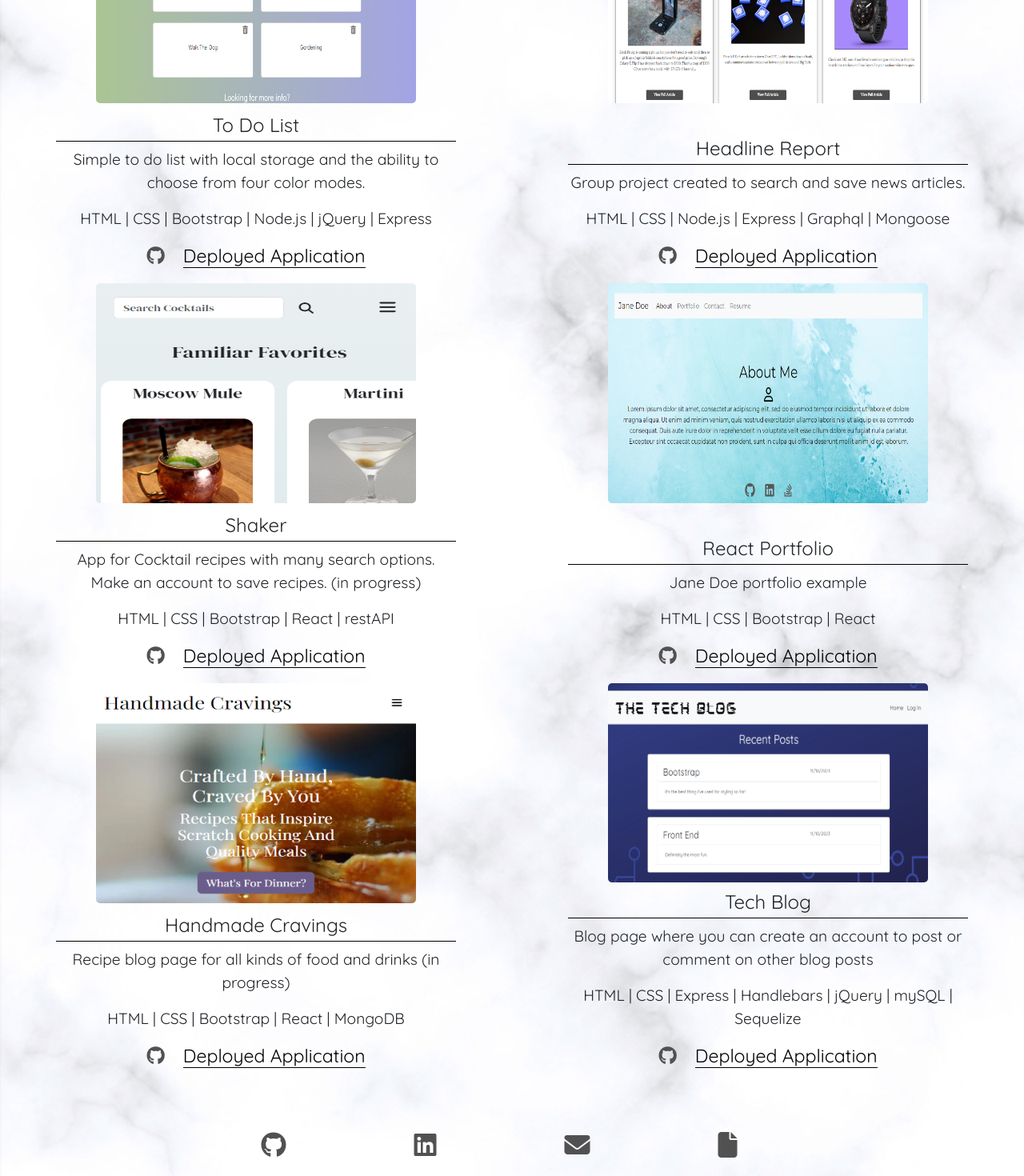
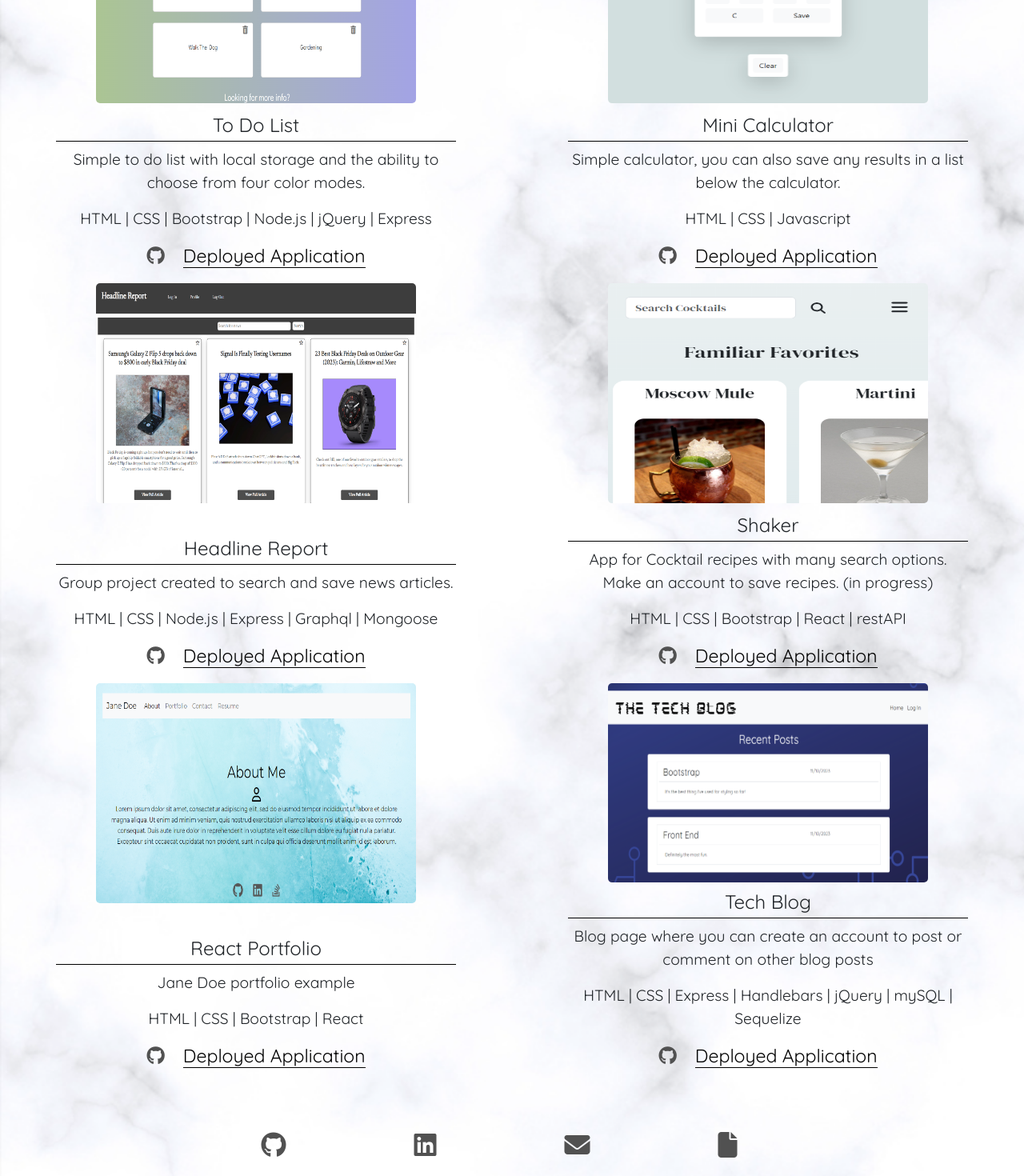
Before and after one commit to samanthagard13/SG-React-Portfolio, a React (Vite) app: page /web in a window 1280 px wide. Shown: the part 500-1970 px from the top of the page at 80% size. Built offline with nearby package versions, Linux system fonts and the light colour scheme.

Commit message:
added calculator project to web development page

```diff
--- a/src/pages/WebPage.jsx
+++ b/src/pages/WebPage.jsx
@@ -14,13 +14,15 @@ function WebPage() {
         <Row>
           <Col xl={6} lg={12}>
             <Card className="web-card">
-              <Card.Img src="/images/todo.png" className="web-img"/>
+              <Card.Img src="/images/todo.png" className="web-img" />
               <Card.Title className="web-title">To Do List</Card.Title>
               <Card.Text>
                 Simple to do list with local storage and the ability to choose
                 from four color modes.
               </Card.Text>
-              <Card.Text>HTML | CSS | Bootstrap | Node.js | jQuery | Express</Card.Text>
+              <Card.Text>
+                HTML | CSS | Bootstrap | Node.js | jQuery | Express
+              </Card.Text>
               <Card.Text>
                 <a
                   href="https://github.com/samanthagard13/To-Do"
@@ -39,15 +41,46 @@ function WebPage() {
             </Card>
           </Col>
           <Col xl={6} lg={12}>
-          <Card className="web-card">
-              <Card.Img src="/images/Headline-screenshot.png"  className="web-img"/>
+            <Card className="web-card">
+              <Card.Img src="/images/calc-screenshot.png" className="web-img" />
+              <Card.Title className="web-title">Mini Calculator</Card.Title>
+              <Card.Text>
+                Simple calculator, you can also save any results in a list below
+                the calculator.
+              </Card.Text>
+              <Card.Text>HTML | CSS | Javascript</Card.Text>
+              <Card.Text>
+                <a
+                  href="https://github.com/samanthagard13/To-Do"
+                  target="_blank"
+                >
+                  <i className="fab fa-github"></i>
+                </a>
+                <a
+                  href="https://to-do-drab-chi.vercel.app/"
+                  target="_blank"
+                  className="project-link"
+                >
+                  Deployed Application
+                </a>
+              </Card.Text>
+            </Card>
+          </Col>
+          <Col xl={6} lg={12}>
+            <Card className="web-card">
+              <Card.Img
+                src="/images/Headline-screenshot.png"
+                className="web-img"
+              />
               <Card.Title className="web-title">Headline Report</Card.Title>
               <Card.Text>
                 Group project created to search and save news articles.
               </Card.Text>
-              <Card.Text>HTML | CSS | Node.js | Express | Graphql | Mongoose</Card.Text>
               <Card.Text>
-              <a
+                HTML | CSS | Node.js | Express | Graphql | Mongoose
+              </Card.Text>
+              <Card.Text>
+                <a
                   href="https://github.com/eddyK15501/headline-report"
                   target="_blank"
                 >
@@ -60,14 +93,12 @@ function WebPage() {
                 >
                   Deployed Application
                 </a>
-
               </Card.Text>
             </Card>
-
           </Col>
           <Col xl={6} lg={12}>
             <Card className="web-card">
-              <Card.Img src="/images/shaker-square.png"  className="web-img"/>
+              <Card.Img src="/images/shaker-square.png" className="web-img" />
               <Card.Title className="web-title">Shaker</Card.Title>
               <Card.Text>
                 App for Cocktail recipes with many search options. Make an
@@ -75,7 +106,7 @@ function WebPage() {
               </Card.Text>
               <Card.Text>HTML | CSS | Bootstrap | React | restAPI</Card.Text>
               <Card.Text>
-              <a
+                <a
                   href="https://github.com/samanthagard13/Shaker"
                   target="_blank"
                 >
@@ -88,19 +119,18 @@ function WebPage() {
                 >
                   Deployed Application
                 </a>
-
               </Card.Text>
             </Card>
           </Col>
 
           <Col xl={6} lg={12}>
             <Card className="web-card">
-              <Card.Img src="/images/react-example.png"  className="web-img"/>
+              <Card.Img src="/images/react-example.png" className="web-img" />
               <Card.Title className="web-title">React Portfolio</Card.Title>
               <Card.Text>Jane Doe portfolio example</Card.Text>
               <Card.Text>HTML | CSS | Bootstrap | React</Card.Text>
               <Card.Text>
-              <a
+                <a
                   href="https://github.com/samanthagard13/example-portfolio"
                   target="_blank"
                 >
@@ -113,39 +143,13 @@ function WebPage() {
                 >
                   Deployed Application
                 </a>
-
               </Card.Text>
             </Card>
           </Col>
-          <Col xl={6} lg={12}>
-          <Card className="web-card">
-              <Card.Img src="/images/cravings.png"  className="web-img"/>
-              <Card.Title className="web-title">Handmade Cravings</Card.Title>
-              <Card.Text>
-                Recipe blog page for all kinds of food and drinks (in progress)
-              </Card.Text>
-              <Card.Text>HTML | CSS | Bootstrap | React | MongoDB</Card.Text>
-              <Card.Text>
-              <a
-                  href="https://github.com/samanthagard13/Handmade-Cravings"
-                  target="_blank"
-                >
-                  <i className="fab fa-github"></i>
-                </a>
-                <a
-                  href="https://handmade-cravings.vercel.app/"
-                  target="_blank"
-                  className="project-link"
-                >
-                  Deployed Application
-                </a>
 
-              </Card.Text>
-            </Card>
-          </Col>
           <Col xl={6} lg={12}>
             <Card className="web-card">
-              <Card.Img src="/images/tech-screenshot.png"  className="web-img"/>
+              <Card.Img src="/images/tech-screenshot.png" className="web-img" />
               <Card.Title className="web-title">Tech Blog</Card.Title>
               <Card.Text>
                 Blog page where you can create an account to post or comment on
@@ -169,7 +173,6 @@ function WebPage() {
                 >
                   Deployed Application
                 </a>
-
               </Card.Text>
             </Card>
           </Col>
```
Also changed, not shown: public/images/calc-screenshot.png (added).
